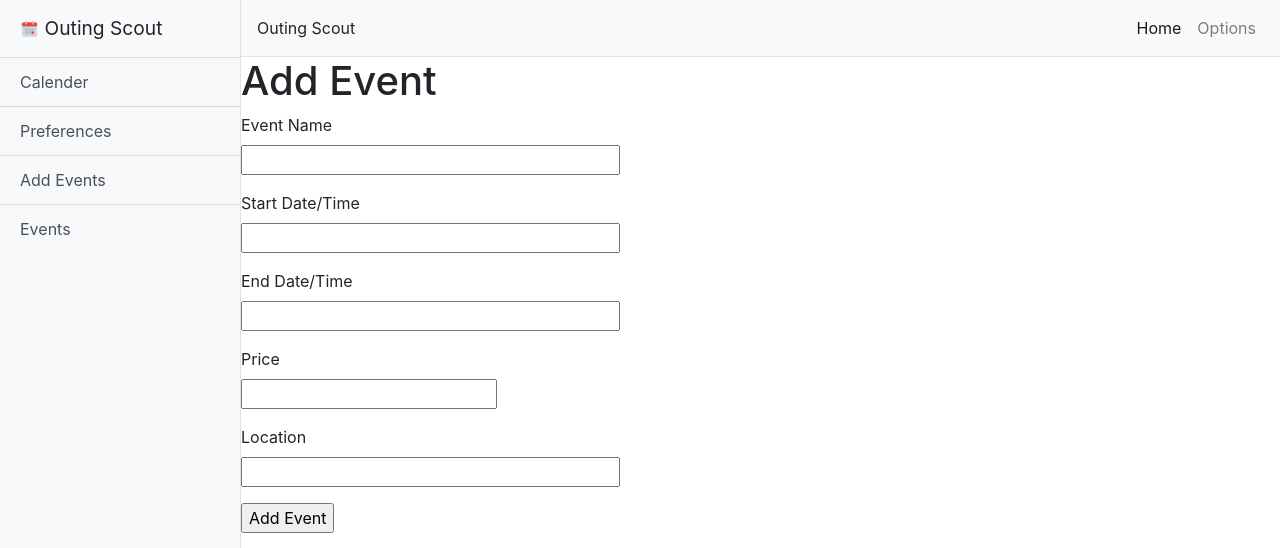
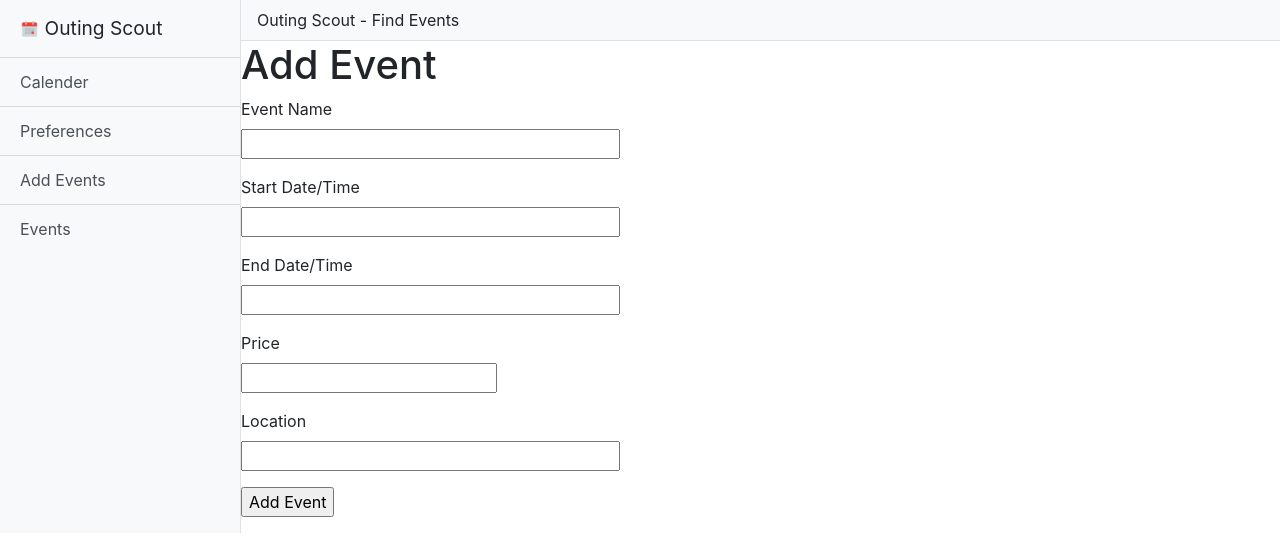
Before and after one commit to je-hyun/groupCProject, a Flask app: page /add_events in a window 1280 px wide. Shown: the top 548 px of the page. Run offline with Flask 2, Linux system fonts and the light colour scheme; some libraries are stand-ins or nearby versions.

Commit message:
Remove unused home and options buttons.

```diff
--- a/app/templates/layout.html
+++ b/app/templates/layout.html
@@ -41,8 +41,10 @@
       <nav class="navbar navbar-expand-lg navbar-light bg-light border-bottom">
 
         <div class="collapse navbar-collapse" id="navbarSupportedContent">
-          {{title|default("Outing Scout")}}
+          {{title|default("Outing Scout - Find Events")}}
+          <!--
           <ul class="navbar-nav ml-auto mt-2 mt-lg-0">
+
             <li class="nav-item active">
               <a class="nav-link" href="#">Home<span class="sr-only">(current)</span></a>
             </li>
@@ -50,6 +52,7 @@
               <a class="nav-link" href="#">Options</a>
             </li>
           </ul>
+        -->
         </div>
       </nav>
 
```
